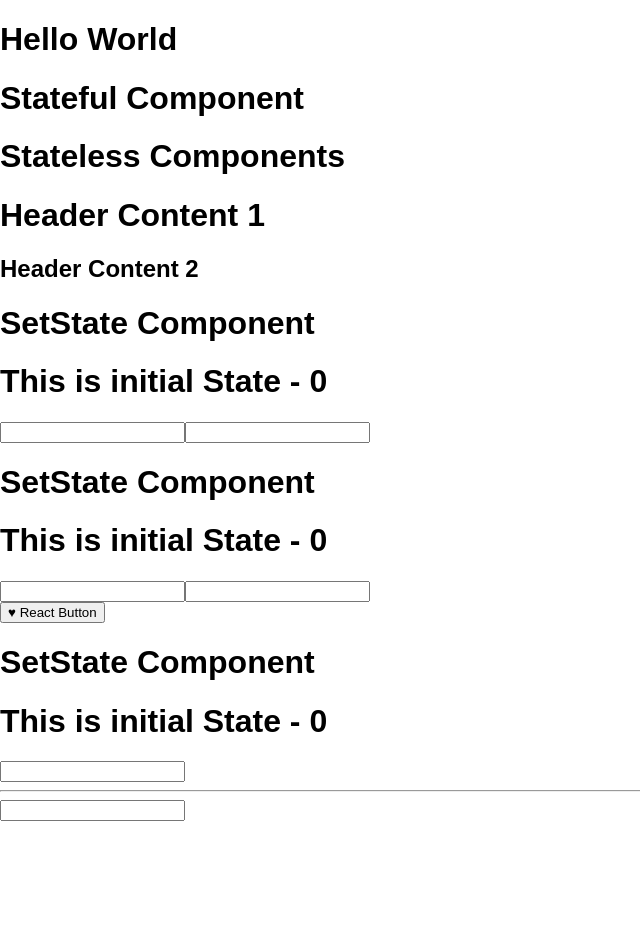
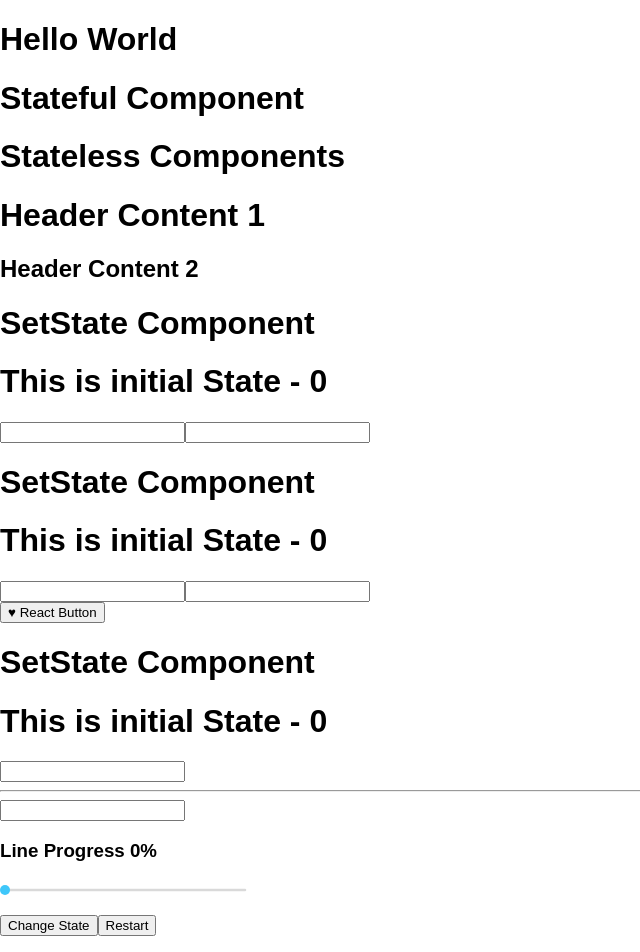
Before and after one commit to teck7/React-Web-App, a React (Create React App) app in the folder react-app/: page / in a window 1280 px wide. Shown: the whole page, without its empty margins (0-640 px from the left). Before the commit the page ends 821 px from the top, so only its background shows below. Built offline with nearby package versions, Linux system fonts and the light colour scheme.

Commit message:
addded progressBar.js statful component

```diff
--- a/react-app/package.json
+++ b/react-app/package.json
@@ -3,6 +3,7 @@
   "version": "0.1.0",
   "private": true,
   "dependencies": {
+    "rc-progress": "^2.2.1",
     "react": "^15.6.1",
     "react-dom": "^15.6.1",
     "react-scripts": "1.0.10"
--- a/react-app/src/App.js
+++ b/react-app/src/App.js
@@ -6,6 +6,7 @@ import SetState from './components/SetState'
 import Mother from './components/Mother'
 import ButtonMother from './components/ButtonMother'
 import MotherRefactor from './components/MotherRefactor'
+import ProgressBar from './components/ProgressBar'
 
 class App extends Component {
   render() {
@@ -19,6 +20,7 @@ class App extends Component {
         <Mother />
         <ButtonMother />
         <MotherRefactor />
+        <ProgressBar />
       </div>
     );
   }
--- /dev/null
+++ b/react-app/src/components/ProgressBar.js
@@ -0,0 +1,51 @@
+import React from 'react';
+import { Line } from 'rc-progress';
+
+class ProgressBar extends React.Component {
+  constructor() {
+    super();
+    this.state = {
+      percent: 0,
+      color: '#3FC7FA',
+    };
+    this.changeState = this.changeState.bind(this);
+    this.restart = this.restart.bind(this);
+  }
+
+  changeState(value) {
+    const colorMap = ['#73BF45'];
+    this.setState({
+      percent: this.state.percent + 25 < 100 ? this.state.percent + 25 : 100,
+      color: colorMap,
+    });
+  }
+
+  restart() {
+    clearTimeout(this.tm);
+    this.setState({
+      percent: 0
+    });
+  }
+
+  render() {
+    const containerStyle = {
+      width: '250px',
+    };
+    return (
+      <div>
+        <h3>Line Progress {this.state.percent}%</h3>
+        <div style={containerStyle}>
+          <Line percent={this.state.percent} strokeWidth="4"
+                                             strokeColor={this.state.color}
+                                             strokeLinecap="round" 	/>
+        </div>
+        <p>
+          <button onClick={this.changeState}>Change State</button>
+          <button onClick={this.restart}>Restart</button>
+        </p>
+      </div>
+    );
+  }
+}
+
+export default ProgressBar;
```
Also changed, not shown: 2 other files (tests, documents, lock files or other folders).
